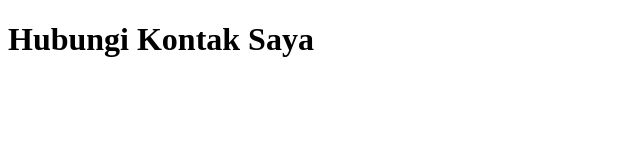
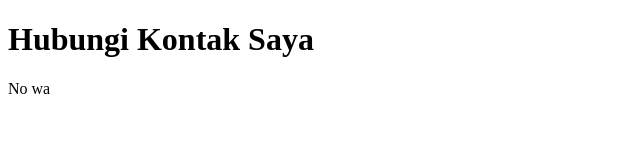
Before and after one commit to adisuhandi/Gitlearn, a plain HTML site: page contact.html in a window 1280 px wide. Shown: the full height of the page, 0-640 px from the left. Drawn offline with Linux system fonts and the light colour scheme.

Commit message:
Update Baris 12-No Wa

```diff
--- a/contact.html
+++ b/contact.html
@@ -9,5 +9,7 @@
 
     <h1>Hubungi Kontak Saya</h1>
 
+        <div>No wa</div>
+
 </body>
 </html>
```
